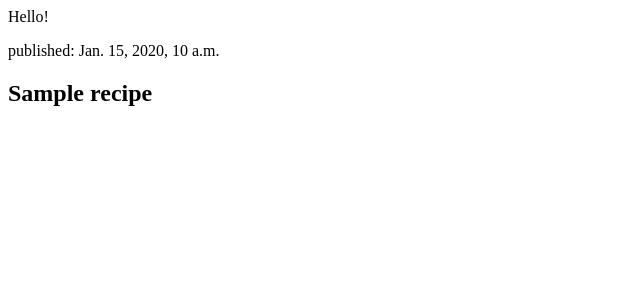
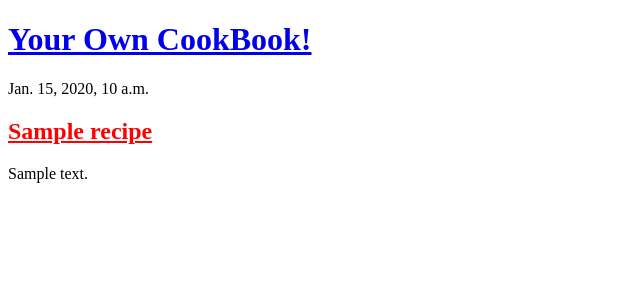
Before and after one commit to wild-bill/CookBook, a Django app: page / in a window 1280 px wide. Shown: the top 300 px of the page, without its empty margins (0-640 px from the left). Run offline with Django 3.2, Linux system fonts and the light colour scheme; tables that the repository leaves empty hold one stand-in row (values such as "Sample post").

Commit message:
base html stuff

```diff
--- a/cookbook/models.py
+++ b/cookbook/models.py
@@ -10,6 +10,13 @@ class Recipe(models.Model):
     text = models.TextField()
     created_date = models.DateTimeField(default=timezone.now)
     published_date = models.DateTimeField(blank = True, null = True)
+    recipe_yield = models.CharField(max_length=200)
+    #this will need to be a class so it can say x servings, or y people or whatever
+    #photo
+    #cook time
+    #comments
+    #ingredients
+    #preparation
 
     def publish(self):
         self.published_date = timezone.now()
@@ -17,3 +24,31 @@ class Recipe(models.Model):
 
     def __str__(self):
         return self.title
+
+''' Using char fields for now until I better understand relationships '''
+class Cookbook(models.Model):
+    owner = models.CharField(max_length=200)
+    name = models.CharField(max_length=200)
+    members = models.CharField(max_length=200) #people who contributed
+    membership = models.CharField(max_length=200) #access group
+
+class Member(models.Model):
+    name = models.CharField(max_length=200)
+    memberships = models.CharField(max_length=200)
+    # there probably is something around a User here. a user will be a member and have memberships
+
+class Ingredient(models.Model):
+    name = models.CharField(max_length=200)
+    size = models.CharField(max_length=200)
+    INGREDIENT_TYPES = (
+        ('D', 'Dry'),
+        ('W', 'Wet'),
+    )
+
+    type = models.CharField(blank=True, choices=INGREDIENT_TYPES, max_length=5)
+
+class Preparation(models.Model):
+    pass
+
+class Size(models.Model):
+    pass
--- /dev/null
+++ b/cookbook/static/css/cookbook.css
@@ -0,0 +1,16 @@
+h2 {
+    color: #0000FF;
+}
+
+.post h2 a,
+.post h2 a:visited {
+    color: red;
+}
+
+.page-header h1,
+.page-header h1 a,
+.page-header h1 a:visited.
+.page-header h1 a:active {
+    color: #f0f0f0;
+    font-size: 36pt;
+}
--- /dev/null
+++ b/cookbook/templates/cookbook/base.html
@@ -0,0 +1,24 @@
+{% load static %}
+<!DOCTYPE html>
+<html>
+    <head>
+        <title>Your Cookbook</title>
+        <link rel="stylesheet" href="{% static 'css/cookbook.css' %}">
+    </head>
+    <body>
+        <header class = "page-header">
+            <div class = "container">
+                <h1><a href="/">Your Own CookBook!</a></h1>
+            </div>
+        </header>
+
+        <main class="container">
+            <div class="row">
+                <div class-"col">
+                {% block content %}
+                {% endblock %}
+                </div>
+            </div>
+        </main>
+    </body>
+</html>
--- a/cookbook/templates/cookbook/post_list.html
+++ b/cookbook/templates/cookbook/post_list.html
@@ -1,14 +1,13 @@
-<html>
-<body>
+{% extends 'cookbook/base.html' %}
 
-<p>Hello!</p>
-
-{% for recipe in recipes %}
-    <div>
-    <time>published: {{ recipe.published_date }}</time>
-    <h2>{{recipe.title}}</h2>
-    </div>
-{% endfor %}
-
-</body>
-</html>
+{% block content %}
+    {% for recipe in recipes %}
+        <article class="post">
+            <time class = "date">
+                {{ recipe.published_date }}
+           </time>
+           <h2><a href="">{{ recipe.title }}</a></h2>
+           <p>{{ recipe.text|linebreaksbr }}</p>
+        </article>
+    {% endfor %}
+{% endblock %}
```
Also changed, not shown: cookbook/migrations/0002_cookbook_ingredient_member_preparation_size.py (added), cookbook/migrations/0003_recipe_recipe_yield.py (added).
